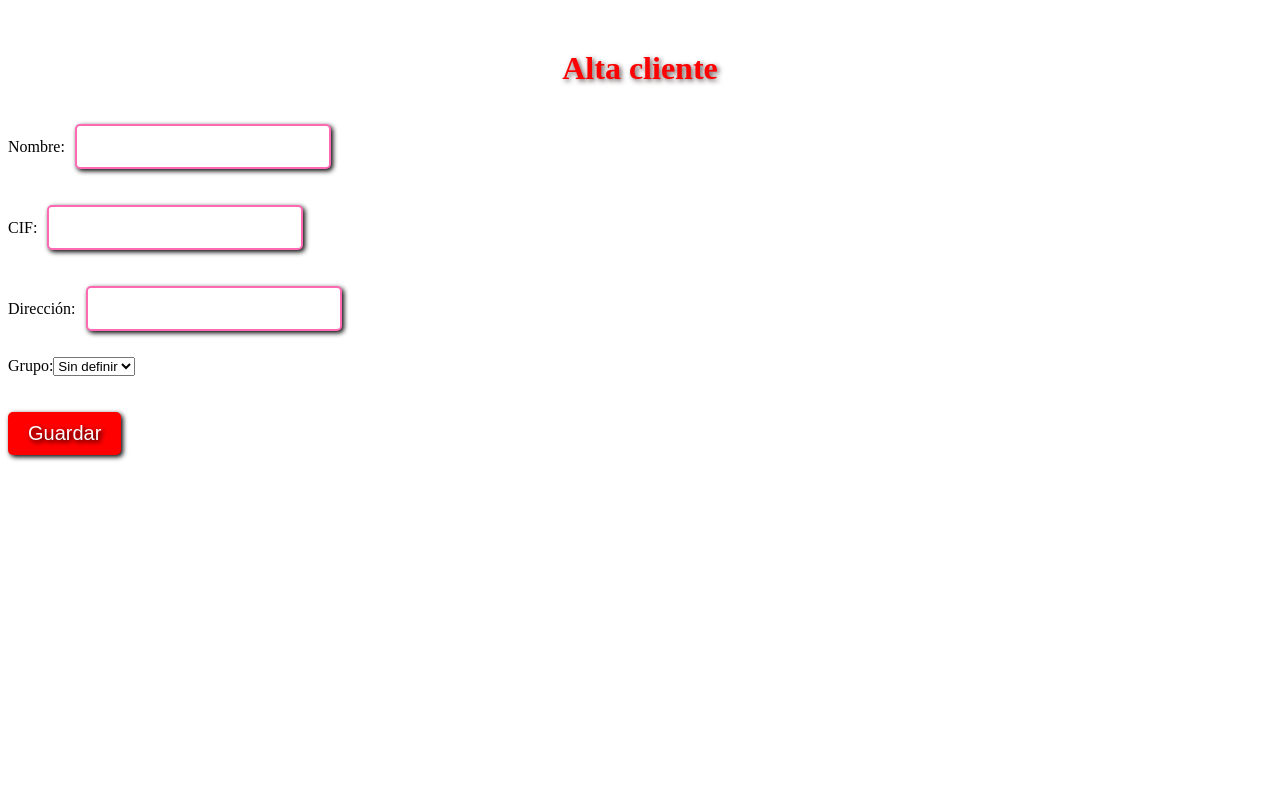
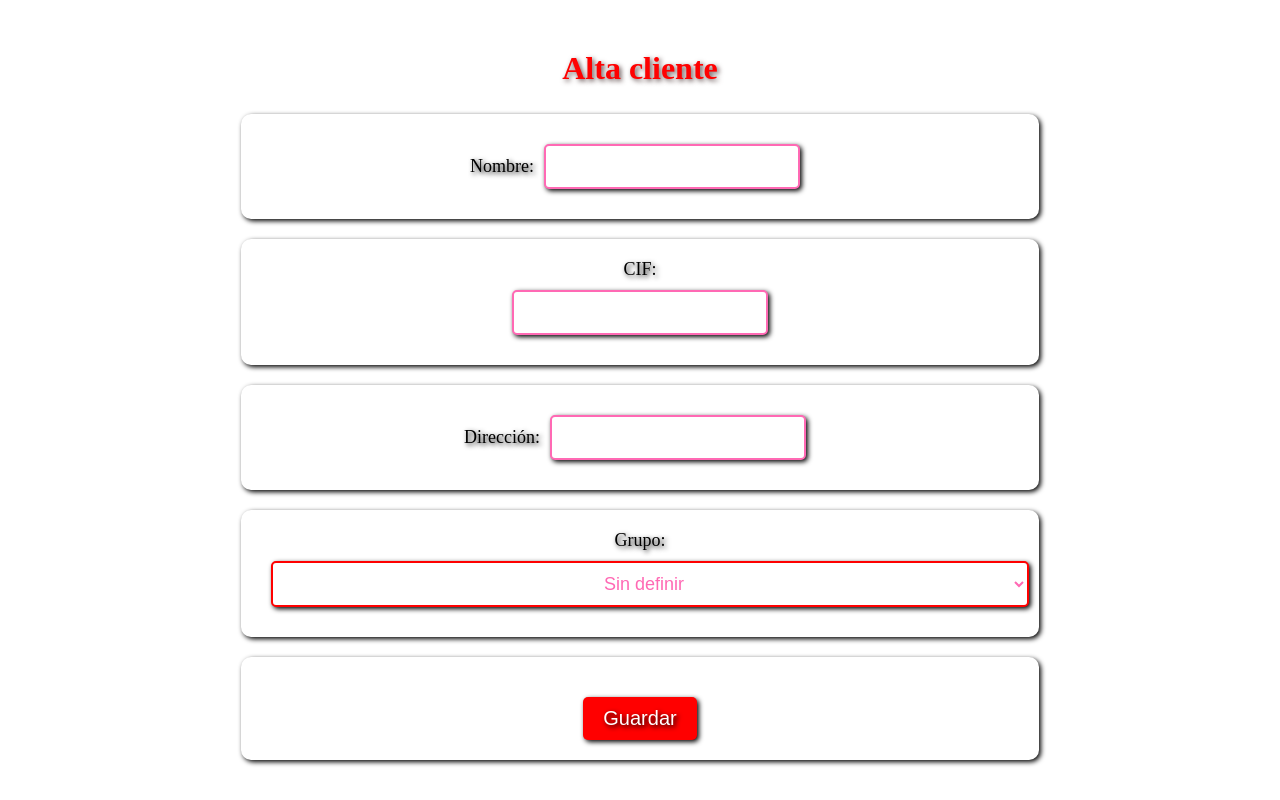
Before and after one commit to Shadow1900/Angular-8-Servicio-IALM, an Angular app: page / in a window 1280 px wide. Built offline with nearby package versions, Linux system fonts and the light colour scheme.

Commit message:
2 files modified

```diff
--- a/src/app/clientes/alta-cliente/alta-cliente.component.css
+++ b/src/app/clientes/alta-cliente/alta-cliente.component.css
@@ -25,3 +25,26 @@ button {
   text-shadow: 2px 2px 5px #000;
   box-shadow: 2px 2px 5px #000;
 }
+select {
+  border: 2px solid #ff0000;
+  border-radius: 5px;
+  padding: 10px;
+  font-size: 18px;
+  margin: 10px;
+  box-shadow: 2px 2px 5px #000;
+  background-color: #fff;
+  color: #ff69b4;
+  text-align-last: center;
+  width: 100%;
+}
+p {
+  margin: 20px auto;
+  width: 60%;
+  text-align: center;
+  font-size: 18px;
+  text-shadow: 2px 2px 5px #000;
+  border-radius: 10px;
+  box-shadow: 2px 2px 5px #000;
+  background-color: #fff;
+  padding: 20px;
+}
--- a/src/app/clientes/alta-cliente/alta-cliente.component.html
+++ b/src/app/clientes/alta-cliente/alta-cliente.component.html
@@ -5,6 +5,7 @@
 </p>
 <p>
   <span>CIF:</span>
+  <br />
   <input type="text" [(ngModel)]="cliente.cif" />
 </p>
 <p>
```
